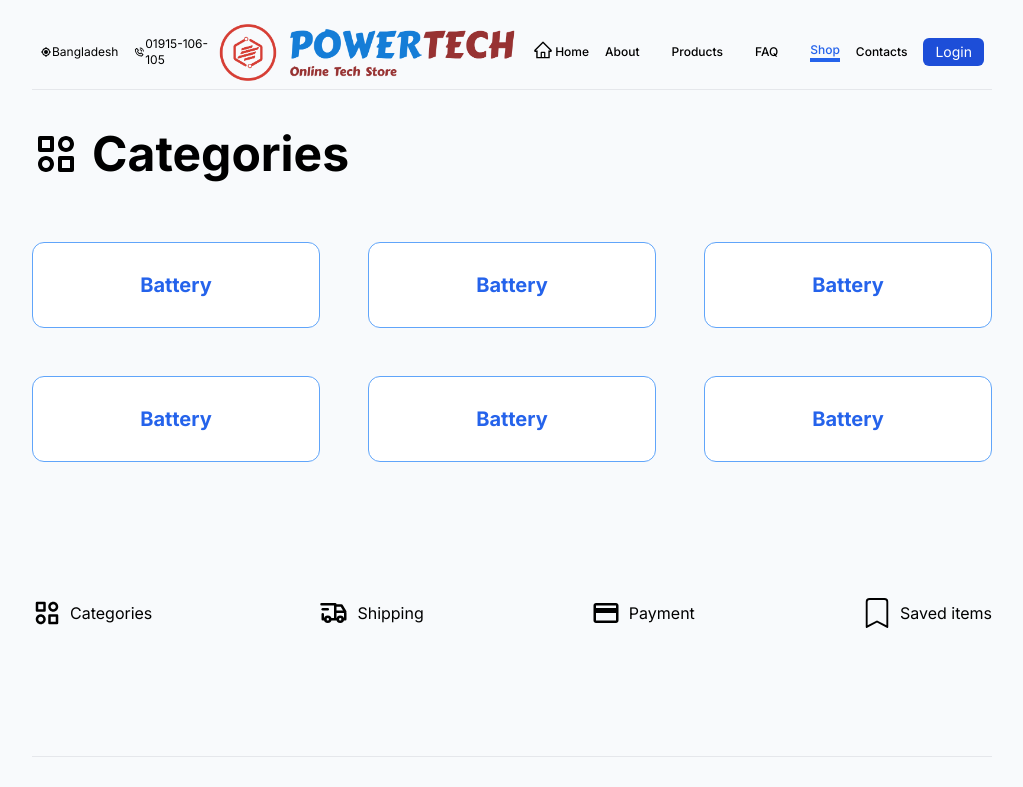
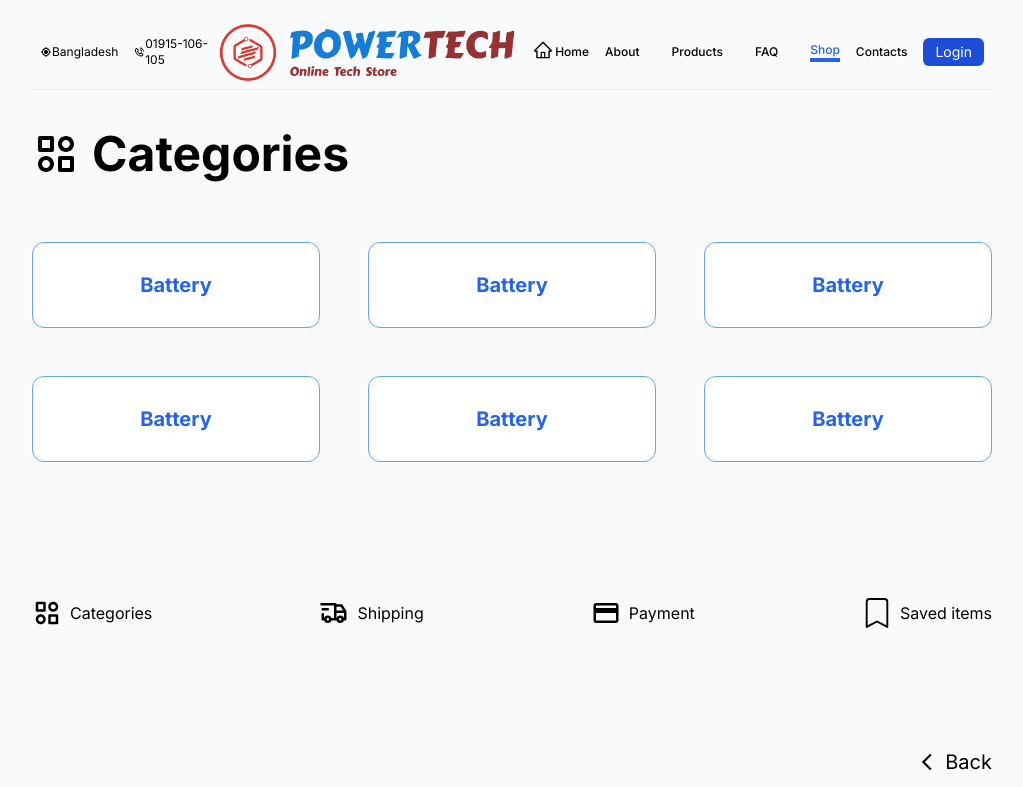
Before and after one commit to rakibulhasan933/power-tech-client, a Next.js app: page /shop in a window 1280 px wide. Shown: the top 787 px of the page, without its empty margins (128-1151 px from the left). Built offline with nearby package versions, Linux system fonts and the light colour scheme.

Commit message:
[ADD] back button added

```diff
--- a/app/shop/page.js
+++ b/app/shop/page.js
@@ -3,8 +3,9 @@ import React from 'react'
 import ShopNavbar from './ShopNavbar'
 import { BiCategoryAlt } from 'react-icons/bi';
 import { TbTruckDelivery } from "react-icons/tb";
-import { MdPayment } from "react-icons/md";
+import { MdOutlineArrowBackIos, MdPayment } from "react-icons/md";
 import { BsBookmark } from "react-icons/bs";
+import Link from 'next/link';
 
 function ShopCategories() {
 	return (
@@ -56,6 +57,14 @@ function ShopCategories() {
 							</div>
 						</div>
 					</div>
+					<div className="flex items-center justify-end my-10">
+						<MdOutlineArrowBackIos className='mr-2 text-xl font-normal ' />
+						<Link href='/' >
+							<button className="text-xl font-normal hover:border-b-4 hover:font-semibold hover:border-blue-700">
+								Back
+							</button>
+						</Link>
+					</div>
 				</div>
 			</div>
 		</section>
```
